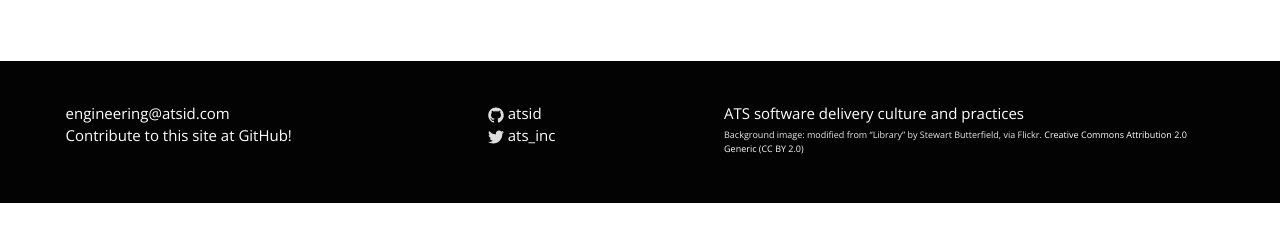
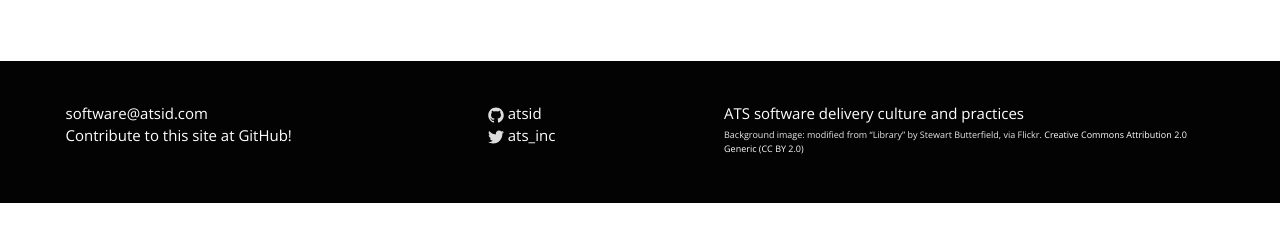
Before and after one commit to atsid/guides, a Jekyll site: the page built from opensource.md, in a window 1280 px wide. Shown: the part 534-776 px from the top of the page. Built offline with Jekyll 4.4.1, drawn with Linux system fonts in a browser that asks for light colours.

Commit message:
Update 2015-11-05T18:56:48.457Z

```diff
--- a/_config.yml
+++ b/_config.yml
@@ -1,9 +1,9 @@
 # Site settings
 title: Software Delivery
-email: engineering@atsid.com
+email: software@atsid.com
 description: > # this means to ignore newlines until "baseurl:"
   ATS software delivery culture and practices
-baseurl: "/engineering" # the subpath of your site, e.g. /blog/
+baseurl: "/guides" # the subpath of your site, e.g. /blog/
 url: "http://labs.atsid.com" # the base hostname & protocol for your site
 github_username:  atsid
 twitter_username:  ats_inc
--- a/_includes/footer.html
+++ b/_includes/footer.html
@@ -6,7 +6,7 @@
       <div class="footer-col  footer-col-1">
         <ul class="contact-list">
           <li><a href="mailto:{{ site.email }}">{{ site.email }}</a></li>
-          <li><a href="https://github.com/atsid/engineering">Contribute to this site at GitHub!</a></li>
+          <li><a href="https://github.com/atsid/guides">Contribute to this site at GitHub!</a></li>
         </ul>
       </div>
 
--- a/package.json
+++ b/package.json
@@ -1,11 +1,11 @@
 {
-  "name": "engineering",
+  "name": "guides",
   "version": "0.0.2",
   "private": false,
   "license": "Apache-2.0",
   "repository": {
     "type": "git",
-    "url": "https://github.com/atsid/engineering.git"
+    "url": "https://github.com/atsid/guides.git"
   },
   "author": "ATS",
   "dependencies": {},
```
Also changed, not shown: README.md.
